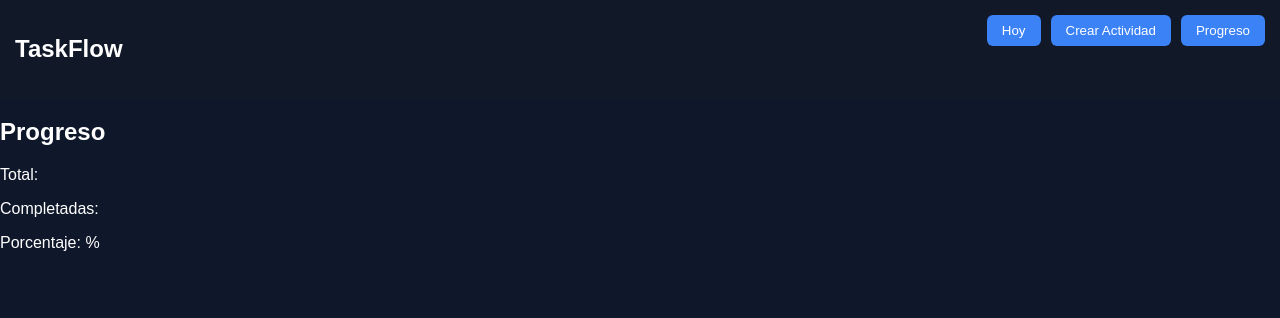
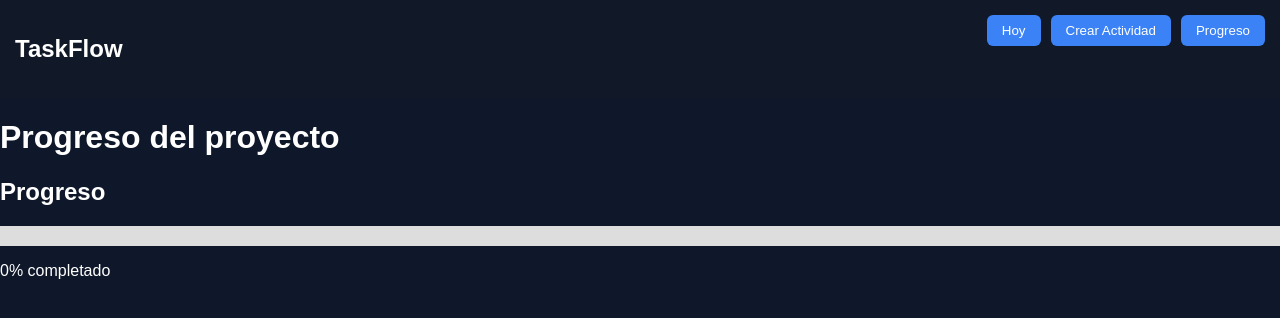
Before and after one commit to mariaescalona-blip/miniproyecto1, a React (Vite) app in the folder Frontend/: page /progreso in a window 1280 px wide. Shown: the top 318 px of the page. Built offline with nearby package versions, Linux system fonts and the light colour scheme; no server answers.

Commit message:
Update Progreso.jsx

```diff
--- a/Frontend/src/pages/Progreso.jsx
+++ b/Frontend/src/pages/Progreso.jsx
@@ -1,30 +1,14 @@
-import { useEffect, useState } from "react"
-import { getProgress } from "../services/activitiesService"
+import Progress from "../components/Progress"
 
 function Progreso() {
-
-  const [progress, setProgress] = useState({})
-
-  useEffect(() => {
-    loadProgress()
-  }, [])
-
-  const loadProgress = async () => {
-    const data = await getProgress()
-    setProgress(data)
-  }
 
   return (
 
     <div>
 
-      <h2>Progreso</h2>
+      <h1>Progreso del proyecto</h1>
 
-      <p>Total: {progress.total}</p>
-
-      <p>Completadas: {progress.completadas}</p>
-
-      <p>Porcentaje: {progress.porcentaje}%</p>
+      <Progress />
 
     </div>
 
```
